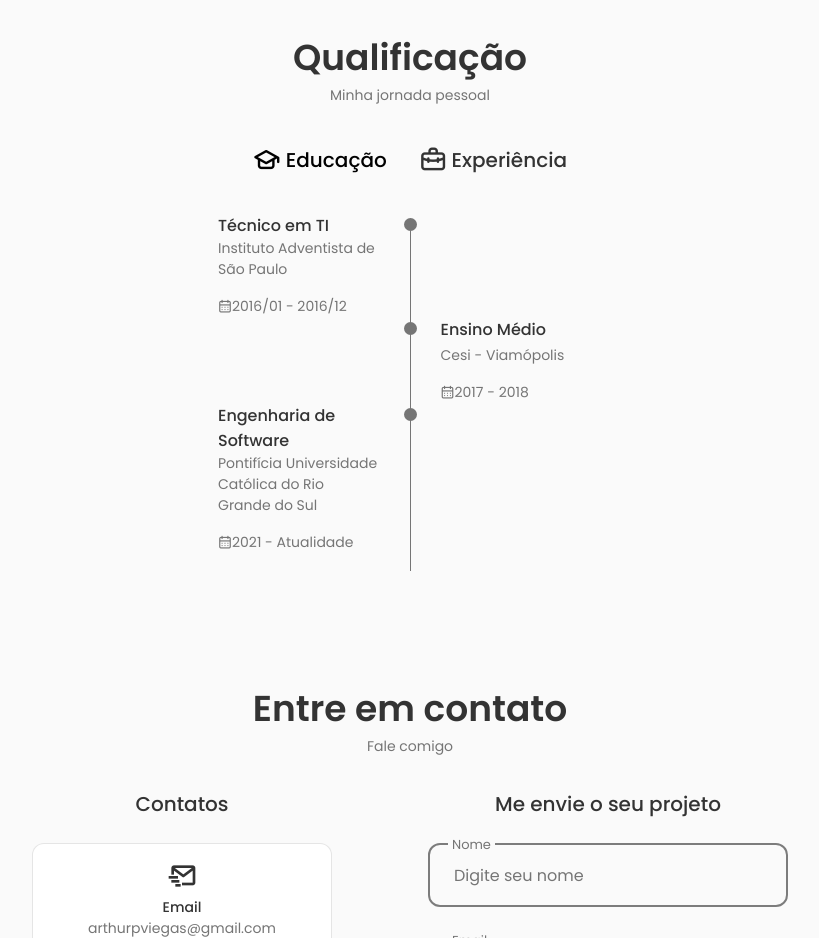
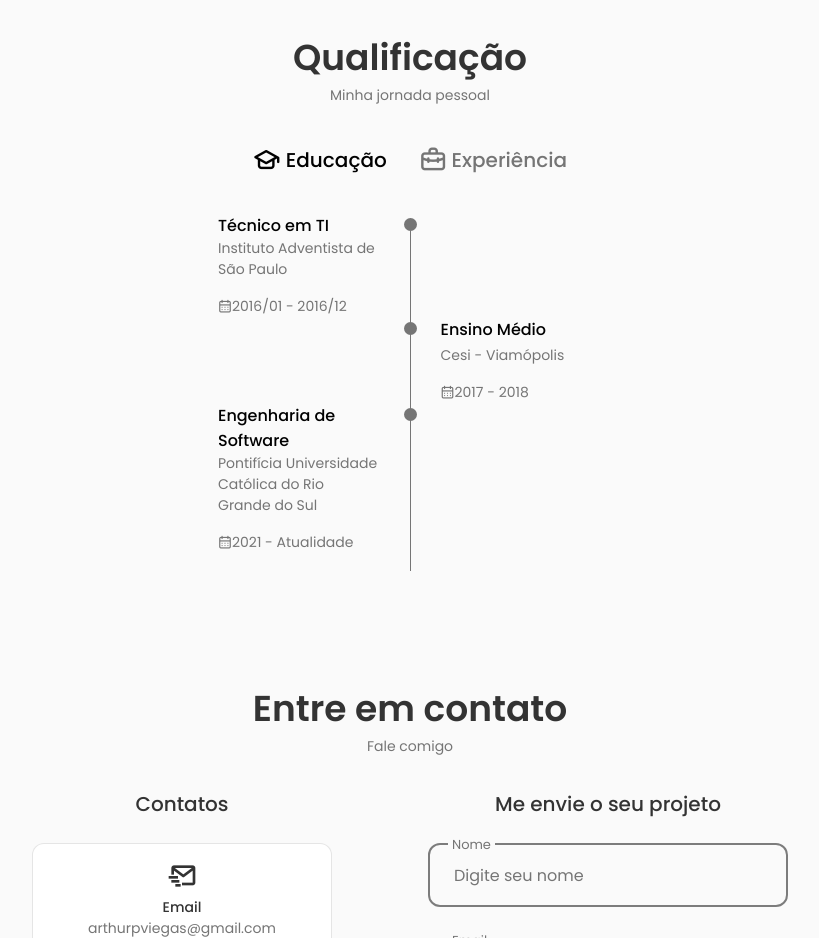
Before and after one commit to ArthurViegas01/Portfolio1, a React (Create React App) app: page / in a window 1280 px wide. Shown: the part 2460-3398 px from the top of the page, without its empty margins (230-1049 px from the left). Built offline with nearby package versions, Linux system fonts and the light colour scheme.

Commit message:
Qualification Color change

```diff
--- a/src/components/qualification/qualification.css
+++ b/src/components/qualification/qualification.css
@@ -11,7 +11,7 @@
 .qualificationButton{
     font-size: var(--h3-font-size);
     font-weight: var(--font-medium);
-    color: var(--title-color);
+    color: #757575;
     margin: 0 var(--mb-1);
     cursor: pointer;
 }
@@ -52,6 +52,7 @@
 .qualificationTitle{
     font-size: var(--normal-font-size);
     font-weight: var(--font-medium);
+    color: var(--title-color-dark);
 }
 
 .qualificationSubtitle{
```
